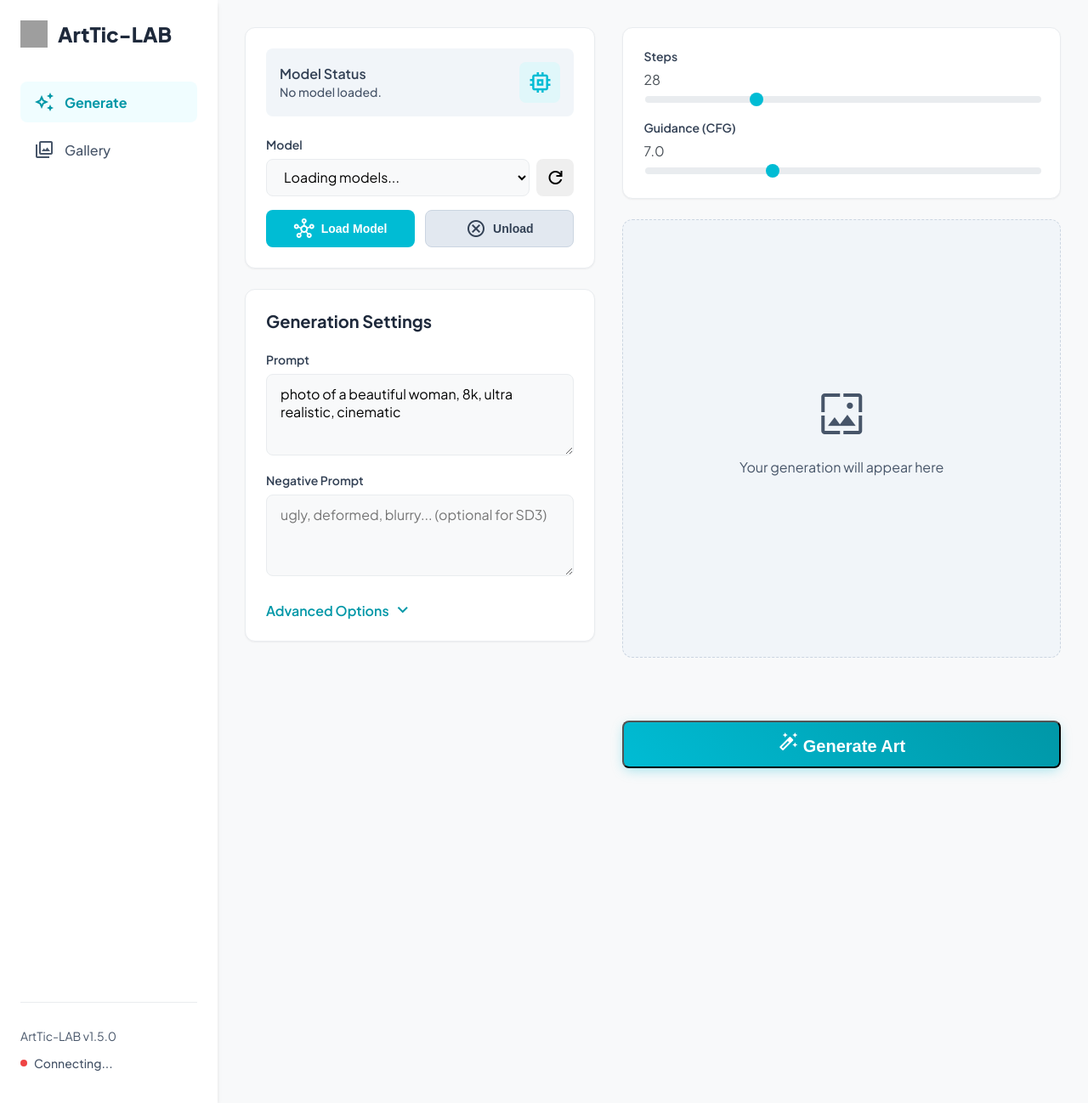
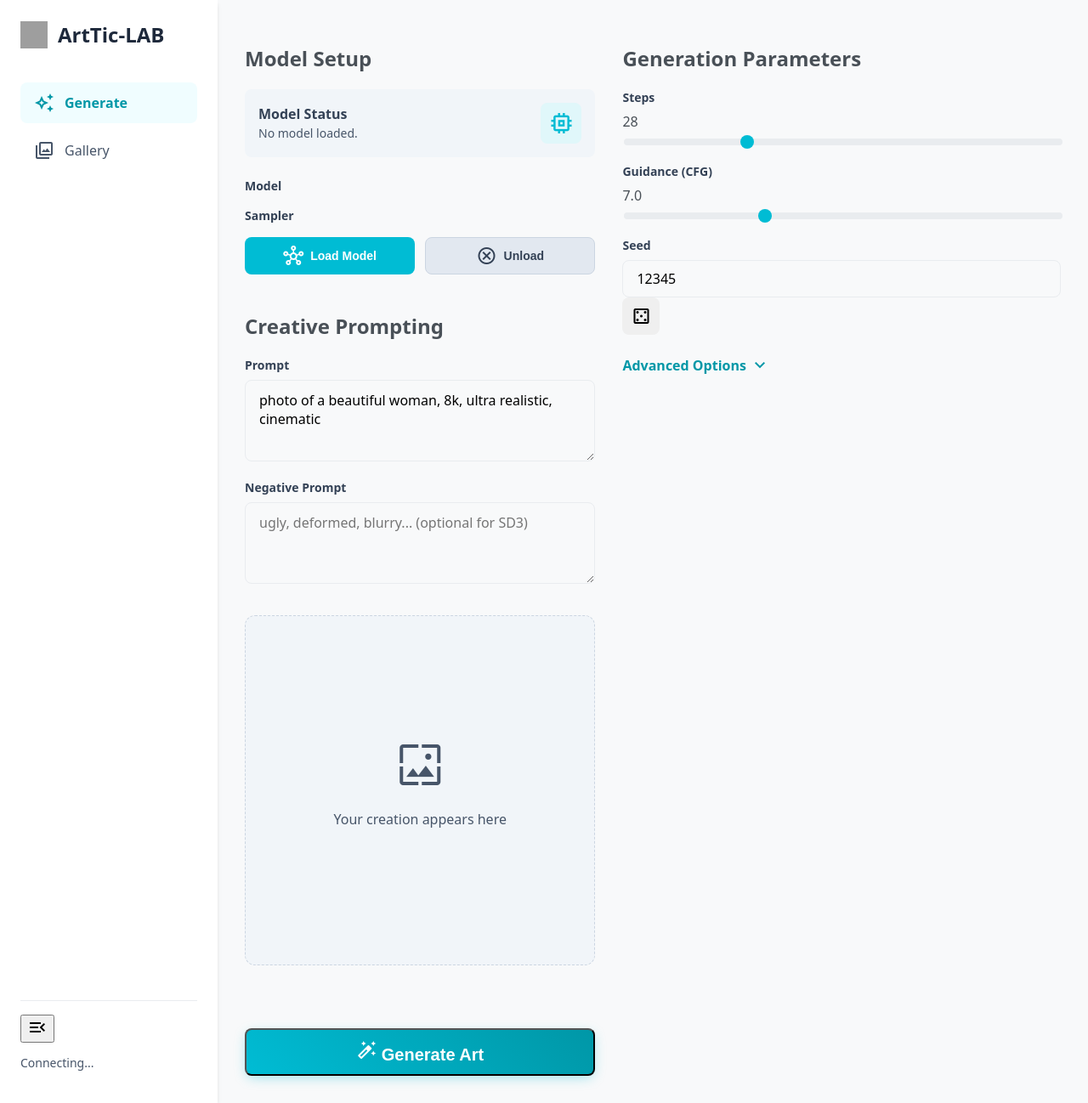
Before and after one commit to Md-Siam-Mia-Code/ArtTic-LAB, a Python web app: template web/templates/index.html in a window 1280 px wide. Shown: the whole page at 85% size. Run offline with Jinja, Linux system fonts and the light colour scheme; the template is opened without the code that fills it, so the values that code supplies are empty; grey boxes are pictures that could not be loaded.

Commit message:
webui structure v2

```diff
--- a/web/templates/index.html
+++ b/web/templates/index.html
@@ -9,15 +9,17 @@
      <link rel="icon" href="/static/assets/logo.svg" type="image/svg+xml">
      <link href="https://fonts.googleapis.com" rel="preconnect" />
      <link crossorigin="" href="https://fonts.gstatic.com" rel="preconnect" />
-     <link href="https://fonts.googleapis.com/css2?family=Plus+Jakarta+Sans:wght@400;500;600;700;800&display=swap"
-          rel="stylesheet" />
+     <!-- New Fonts: Poppins for body, Silkscreen for titles -->
+     <link href="https://fonts.googleapis.com/css2?family=Poppins:wght@400;500;600;700&family=Silkscreen:wght@400;700&display=swap"
+          rel="stylesheet">
      <link href="https://fonts.googleapis.com/css2?family=Material+Symbols+Outlined" rel="stylesheet" />
      <!-- Main Stylesheet -->
      <link href="/static/css/style.css" rel="stylesheet" />
 </head>
 
 <body>
-     <div class="app-container">
+     <!-- Main container for sidebar state management -->
+     <div id="app-container" class="app-container">
           <!-- Sidebar Navigation -->
           <aside class="sidebar-wrapper">
                <div class="sidebar-header">
@@ -25,27 +27,35 @@
                     <h1 class="app-title">ArtTic-LAB</h1>
                </div>
                <nav class="sidebar-nav">
-                    <a class="sidebar-link active" href="#" data-target="generate">
-                         <span class="material-symbols-outlined">auto_awesome</span> Generate
+                    <a class="sidebar-link active" href="#" data-target="generate" title="Generate">
+                         <span class="material-symbols-outlined">auto_awesome</span> <span
+                              class="link-text">Generate</span>
                     </a>
-                    <a class="sidebar-link" href="#" data-target="gallery">
-                         <span class="material-symbols-outlined">photo_library</span> Gallery
+                    <a class="sidebar-link" href="#" data-target="gallery" title="Gallery">
+                         <span class="material-symbols-outlined">photo_library</span> <span
+                              class="link-text">Gallery</span>
                     </a>
                </nav>
                <div class="sidebar-footer">
-                    <p>ArtTic-LAB v1.5.0</p>
-                    <p class="status-indicator-text" id="connection-status">Connecting...</p>
+                    <button id="sidebar-toggle-btn" class="sidebar-toggle" title="Toggle Sidebar">
+                         <span class="material-symbols-outlined">menu_open</span>
+                    </button>
+                    <div class="status-indicator">
+                         <p class="status-text" id="connection-status">Connecting...</p>
+                    </div>
                </div>
           </aside>
 
           <!-- Main Content Area -->
           <main id="app-content" class="main-content">
-               <!-- Generate Page Content (Visible by default) -->
+               <!-- Generate Page Content -->
                <div id="page-generate" class="page-content">
                     <div class="grid-container">
-                         <!-- Left Column: Controls -->
+                         <!-- Left Column: Controls (Reorganized into logical cards) -->
                          <div class="control-column">
-                              <div class="content-section">
+                              <!-- Model Setup Card -->
+                              <div class="content-card">
+                                   <h2 class="card-title">Model Setup</h2>
                                    <div class="info-card">
                                         <div class="info-card-text">
                                              <p>Model Status</p>
@@ -56,29 +66,24 @@
                                         </div>
                                    </div>
                                    <div class="control-group">
-                                        <label for="model-select">Model</label>
-                                        <div class="flex-gap-2">
-                                             <select id="model-select" class="form-select flex-grow">
-                                                  <option>Loading models...</option>
-                                             </select>
-                                             <button id="refresh-models-btn" class="btn btn-icon"
-                                                  title="Refresh Models">
-                                                  <span class="material-symbols-outlined">refresh</span>
-                                             </button>
-                                        </div>
+                                        <label for="model-dropdown">Model</label>
+                                        <div id="model-dropdown" class="custom-dropdown"></div>
+                                   </div>
+                                   <div class="control-group">
+                                        <label for="sampler-dropdown">Sampler</label>
+                                        <div id="sampler-dropdown" class="custom-dropdown"></div>
                                    </div>
                                    <div class="grid-col-2">
-                                        <button id="load-model-btn" class="btn btn-primary">
-                                             <span class="material-symbols-outlined">hub</span> Load Model
-                                        </button>
-                                        <button id="unload-model-btn" class="btn btn-secondary">
-                                             <span class="material-symbols-outlined">cancel</span> Unload
-                                        </button>
+                                        <button id="load-model-btn" class="btn btn-primary"><span
+                                                  class="material-symbols-outlined">hub</span> Load Model</button>
+                                        <button id="unload-model-btn" class="btn btn-secondary"><span
+                                                  class="material-symbols-outlined">cancel</span> Unload</button>
                                    </div>
                               </div>
 
-                              <div class="content-section">
-                                   <h2 class="section-title">Generation Settings</h2>
+                              <!-- Prompting Card -->
+                              <div class="content-card">
+                                   <h2 class="card-title">Creative Prompting</h2>
                                    <div class="control-group">
                                         <label for="prompt">Prompt</label>
                                         <textarea id="prompt" class="form-textarea"
@@ -89,52 +94,63 @@
                                         <textarea id="negative-prompt" class="form-textarea"
                                              placeholder="ugly, deformed, blurry... (optional for SD3)"></textarea>
                                    </div>
+                              </div>
+                         </div>
+
+                         <!-- Middle Column: Generation Parameters -->
+                         <div class="parameters-column">
+                              <!-- Parameters Card -->
+                              <div class="content-card">
+                                   <h2 class="card-title">Generation Parameters</h2>
+                                   <div class="control-group">
+                                        <div class="flex-between">
+                                             <label for="steps-slider">Steps</label>
+                                             <span class="slider-value" id="steps-value">28</span>
+                                        </div>
+                                        <input type="range" id="steps-slider" class="range-input" min="1" max="100"
+                                             value="28" step="1">
+                                   </div>
+                                   <div class="control-group">
+                                        <div class="flex-between">
+                                             <label for="guidance-slider">Guidance (CFG)</label>
+                                             <span class="slider-value" id="guidance-value">7.0</span>
+                                        </div>
+                                        <input type="range" id="guidance-slider" class="range-input" min="1" max="20"
+                                             value="7.0" step="0.1">
+                                   </div>
+                                   <div class="control-group">
+                                        <label for="seed-input">Seed</label>
+                                        <div class="input-with-button">
+                                             <input type="number" id="seed-input" value="12345" class="form-input">
+                                             <button id="randomize-seed-btn" class="btn btn-icon"
+                                                  title="Randomize Seed"><span
+                                                       class="material-symbols-outlined">casino</span></button>
+                                        </div>
+                                   </div>
                                    <details class="advanced-options-details">
-                                        <summary class="advanced-options-summary">
-                                             Advanced Options <span class="material-symbols-outlined">expand_more</span>
-                                        </summary>
+                                        <summary class="advanced-options-summary">Advanced Options <span
+                                                  class="material-symbols-outlined">expand_more</span></summary>
                                         <div class="advanced-options-content">
                                              <div class="control-group">
-                                                  <label for="sampler-select"
-                                                       class="advanced-options-label-block">Sampler</label>
-                                                  <select id="sampler-select" class="form-select"></select>
-                                             </div>
-                                             <div class="control-group">
-                                                  <label for="seed-input"
-                                                       class="advanced-options-label-block">Seed</label>
-                                                  <div class="flex-gap-2">
-                                                       <input type="number" id="seed-input" value="12345"
-                                                            class="form-input form-input-seed">
-                                                       <button id="randomize-seed-btn"
-                                                            class="btn btn-icon btn-seed-random" title="Randomize Seed">
-                                                            <span class="material-symbols-outlined">casino</span>
-                                                       </button>
-                                                  </div>
-                                             </div>
-                                             <div class="control-group col-span-2">
-                                                  <div class="flex justify-between items-center mb-2">
-                                                       <label for="width-slider"
-                                                            class="advanced-options-label">Width</label>
-                                                       <span class="advanced-options-label-value"
-                                                            id="width-value">512px</span>
+                                                  <div class="flex-between">
+                                                       <label for="width-slider">Width</label>
+                                                       <span class="slider-value" id="width-value">512px</span>
                                                   </div>
                                                   <input type="range" id="width-slider" class="range-input" min="256"
                                                        max="2048" value="512" step="64">
                                              </div>
-                                             <div class="control-group col-span-2">
-                                                  <div class="flex justify-between items-center mb-2">
-                                                       <label for="height-slider"
-                                                            class="advanced-options-label">Height</label>
-                                                       <span class="advanced-options-label-value"
-                                                            id="height-value">512px</span>
+                                             <div class="control-group">
+                                                  <div class="flex-between">
+                                                       <label for="height-slider">Height</label>
+                                                       <span class="slider-value" id="height-value">512px</span>
                                                   </div>
                                                   <input type="range" id="height-slider" class="range-input" min="256"
                                                        max="2048" value="512" step="64">
                                              </div>
-                                             <div class="control-group col-span-2">
-                                                  <label class="advanced-options-label-block">Aspect Ratios</label>
+                                             <div class="control-group">
+                                                  <label>Aspect Ratios</label>
                                                   <div class="grid-col-4" id="aspect-ratio-btns">
-                                                       <button class="btn btn-aspect-ratio"
+                                                       <button class="btn btn-aspect-ratio active"
                                                             data-ratio="1:1">1:1</button>
                                                        <button class="btn btn-aspect-ratio"
                                                             data-ratio="4:3">4:3</button>
@@ -144,55 +160,34 @@
                                                             data-ratio="16:9">16:9</button>
                                                   </div>
                                              </div>
-                                             <div class="control-group col-span-2 flex-gap-6">
-                                                  <label class="flex items-center gap-2 cursor-pointer">
-                                                       <input type="checkbox" id="vae-tiling-checkbox"
-                                                            class="form-checkbox" checked> VAE Tiling
-                                                  </label>
-                                                  <label class="flex items-center gap-2 cursor-pointer">
-                                                       <input type="checkbox" id="cpu-offload-checkbox"
-                                                            class="form-checkbox"> CPU Offload
-                                                  </label>
+                                             <div class="control-group grid-col-2">
+                                                  <label class="checkbox-label"><input type="checkbox"
+                                                            id="vae-tiling-checkbox" class="form-checkbox" checked> VAE
+                                                       Tiling</label>
+                                                  <label class="checkbox-label"><input type="checkbox"
+                                                            id="cpu-offload-checkbox" class="form-checkbox"> CPU
+                                                       Offload</label>
                                              </div>
                                         </div>
                                    </details>
                               </div>
                          </div>
-                         <!-- Right Column: Image and Generation -->
+
+                         <!-- Right Column: Image and Action -->
                          <div class="generation-column">
-                              <div class="content-section">
-                                   <div class="control-group">
-                                        <div class="flex justify-between items-center mb-2">
-                                             <label for="steps-slider">Steps</label>
-                                             <span class="font-bold text-[var(--ocean-blue-700)]"
-                                                  id="steps-value">28</span>
-                                        </div>
-                                        <input type="range" id="steps-slider" class="range-input" min="1" max="100"
-                                             value="28" step="1">
-                                   </div>
-                                   <div class="control-group">
-                                        <div class="flex justify-between items-center mb-2">
-                                             <label for="guidance-slider">Guidance (CFG)</label>
-                                             <span class="font-bold text-[var(--ocean-blue-700)]"
-                                                  id="guidance-value">7.0</span>
-                                        </div>
-                                        <input type="range" id="guidance-slider" class="range-input" min="1" max="20"
-                                             value="7.0" step="0.1">
-                                   </div>
-                              </div>
-                              <div class="image-preview-section">
+                              <div class="image-preview-area">
                                    <div class="image-preview-wrapper">
                                         <div id="image-placeholder" class="image-placeholder">
                                              <span class="material-symbols-outlined">wallpaper</span>
-                                             <p>Your generation will appear here</p>
+                                             <p>Your creation appears here</p>
                                         </div>
                                         <img id="output-image" src="" alt="Generated Image"
                                              class="image-preview-image hidden" />
                                    </div>
                                    <div id="progress-container" class="progress-container hidden">
-                                        <div class="flex justify-between">
+                                        <div class="flex-between">
                                              <p id="progress-label" class="progress-label">Loading Model...</p>
-                                             <p class="progress-label-status" id="progress-percent">0%</p>
+                                             <p class="progress-percent" id="progress-percent">0%</p>
                                         </div>
                                         <div class="progress-bar-bg">
                                              <div id="progress-bar-fill" class="progress-bar-fill" style="width: 0%;">
@@ -208,7 +203,7 @@
                     </div>
                </div>
 
-               <!-- Gallery Page Content (Hidden by default) -->
+               <!-- Gallery Page Content -->
                <div id="page-gallery" class="page-content hidden">
                     <div class="gallery-header">
                          <h1 class="gallery-title">Your Generations</h1>
@@ -216,9 +211,7 @@
                               <span class="material-symbols-outlined">refresh</span> Refresh Gallery
                          </button>
                     </div>
-                    <div id="gallery-grid" class="gallery-grid">
-                         <!-- Gallery items will be injected here by JavaScript -->
-                    </div>
+                    <div id="gallery-grid" class="gallery-grid"></div>
                     <div id="gallery-placeholder" class="gallery-placeholder hidden">
                          <span class="material-symbols-outlined">image_search</span>
                          <p>No images found. Go generate something amazing!</p>
@@ -227,6 +220,13 @@
           </main>
      </div>
 
+     <!-- Custom Image Viewer Lightbox -->
+     <div id="lightbox" class="lightbox hidden">
+          <span id="lightbox-close" class="lightbox-close">&times;</span>
+          <img class="lightbox-content" id="lightbox-img">
+          <div id="lightbox-caption" class="lightbox-caption"></div>
+     </div>
+
      <!-- Main JavaScript -->
      <script src="/static/js/main.js"></script>
 </body>
```
